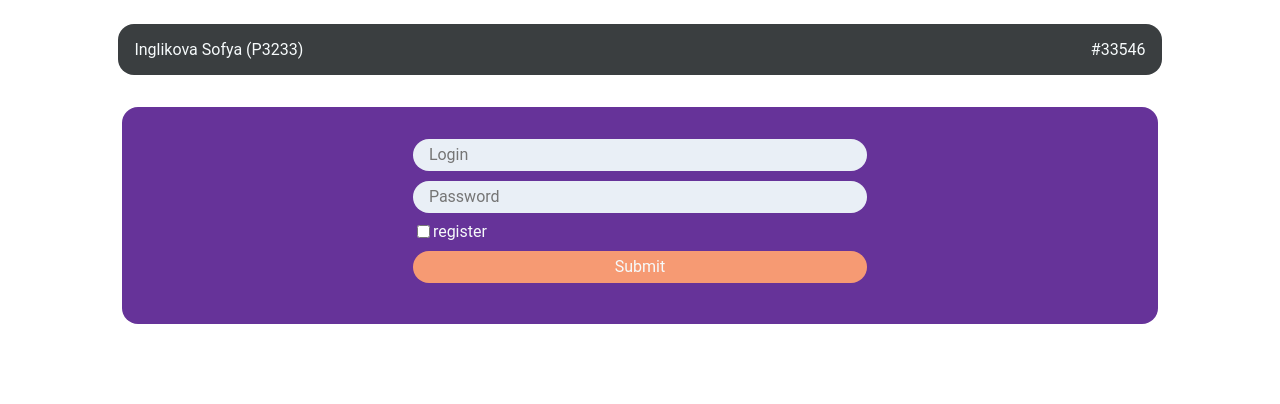
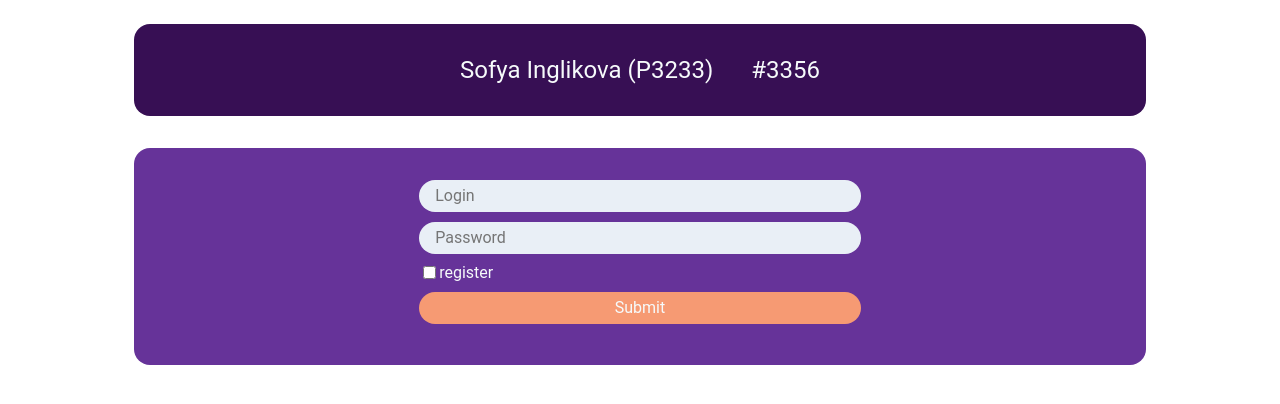
Before and after one commit to vinxgradxv/web4front, an Angular app: page / in a window 1280 px wide. Shown: the top 404 px of the page. Built offline with nearby package versions, Linux system fonts and the light colour scheme.

Commit message:
basic login service added

```diff
--- a/src/app/app.component.ts
+++ b/src/app/app.component.ts
@@ -7,5 +7,4 @@ import {Component, OnInit} from '@angular/core';
 })
 export class AppComponent {
 
-
 }
--- a/src/app/common-components/header/header.component.css
+++ b/src/app/common-components/header/header.component.css
@@ -5,36 +5,34 @@
   justify-content: center;
 }
 
-.floating-areas {
-  display: inline-block;
-  vertical-align: top;
-  overflow: hidden;
-}
+
 
 .coloured-block {
   text-align: center;
-  background-color: #3a3e40;
-  padding: 1rem;
-  font-size: 1rem;
+  background-color: #370f54;
+  padding-top: 2rem;
+  padding-bottom: 2rem;
+  font-size: 1.5rem;
   font-family: 'Roboto', sans-serif;
 }
 
 .coloured-block > span {
   color: #f6fafb;
+  padding: 1rem;
 }
 
 #head-area {
   width: 80%;
-  /*margin-left: 7%;*/
   margin-bottom: 2rem;
   margin-top: 1rem;
   border-radius: 1rem;
 }
 
-.left-aligned {
-  float:left;
-}
 
-.right-aligned {
-  float:right;
-}
+/*.left-aligned {*/
+/*  float:left;*/
+/*}*/
+
+/*.right-aligned {*/
+/*  float:right;*/
+/*}*/
--- a/src/app/common-components/header/header.component.html
+++ b/src/app/common-components/header/header.component.html
@@ -1,6 +1,6 @@
 <div class="container">
-  <div id="head-area" class="coloured-block floating-areas">
-    <span class="left-aligned">Inglikova Sofya (P3233) </span>
-    <span class="right-aligned">#33546</span>
+  <div id="head-area" class="coloured-block">
+    <span class="left-aligned">{{name}} ({{group}}) </span>
+    <span class="right-aligned">#{{varNum}}</span>
   </div>
 </div>
--- a/src/app/common-components/header/header.component.ts
+++ b/src/app/common-components/header/header.component.ts
@@ -6,4 +6,7 @@ import {Component} from '@angular/core';
   styleUrls: ['./header.component.css']
 })
 export class HeaderComponent {
+  name: string = "Sofya Inglikova";
+  group: string = "P3233";
+  varNum: number = 3356;
 }
--- a/src/app/login-page/user-form/user-form.component.css
+++ b/src/app/login-page/user-form/user-form.component.css
@@ -8,8 +8,8 @@
 #user-form-container {
   align-items: center;
   display: flex;
-  background-color: rebeccapurple;
-  width: 82%;
+  background-color: #663399FF;
+  width: 80%;
   /*margin-left: 7%;*/
   justify-content: center;
   border-radius: 1rem;
--- a/src/app/login-page/user-form/user-form.component.ts
+++ b/src/app/login-page/user-form/user-form.component.ts
@@ -1,5 +1,6 @@
 import {Component, ViewChild} from '@angular/core';
-import {FormControl, FormGroup, NgForm, Validators} from "@angular/forms";
+import {AbstractControl, FormControl, FormGroup, NgForm, Validators} from "@angular/forms";
+import {LoginService} from "../../shared/login-service/login.service";
 
 @Component({
   selector: 'app-user-form',
@@ -21,12 +22,13 @@ export class UserFormComponent {
     "register": new FormControl(false)
   });
 
-  constructor() {
+  constructor(private loginService: LoginService) {
   }
 
 
   onSubmit(): void {
-    console.log(this.signInForm);
+    //console.log(this.signInForm);
+    //this.loginService.sout();
   }
 
   onc(form: NgForm) {
@@ -36,4 +38,13 @@ export class UserFormComponent {
   changeRegistrationStatus(): void {
     this.registration = !this.registration;
   }
+
+  checkErrors(controlName: string): boolean {
+
+    let control: AbstractControl = this.signInForm.get(controlName);
+    if (control != null && control.errors != null) {
+      return true;
+    }
+    return false;
+  }
 }
--- /dev/null
+++ b/src/app/shared/data/user.ts
@@ -0,0 +1,5 @@
+export interface User {
+  username:string,
+  password:string,
+  isNew:boolean
+}
--- /dev/null
+++ b/src/app/shared/login-service/login.service.ts
@@ -0,0 +1,24 @@
+import {Injectable} from "@angular/core";
+import {HttpClient} from "@angular/common/http";
+import {Observable} from "rxjs";
+import {User} from "../data/user";
+
+@Injectable({
+  providedIn: 'root'
+})
+export class LoginService {
+
+  private apiServerURL: string = "localhost:8080";
+
+  constructor(private http: HttpClient) {
+  }
+
+  sout():void {
+    console.log(this.apiServerURL);
+  }
+
+  signIn(user: User):Observable<User> {
+    return this.http.post<User>(this.apiServerURL, user);
+  }
+
+}
```
Also changed, not shown: src/app/app.module.ts (+5 -2 lines), tsconfig.json (+6 -6 lines).
